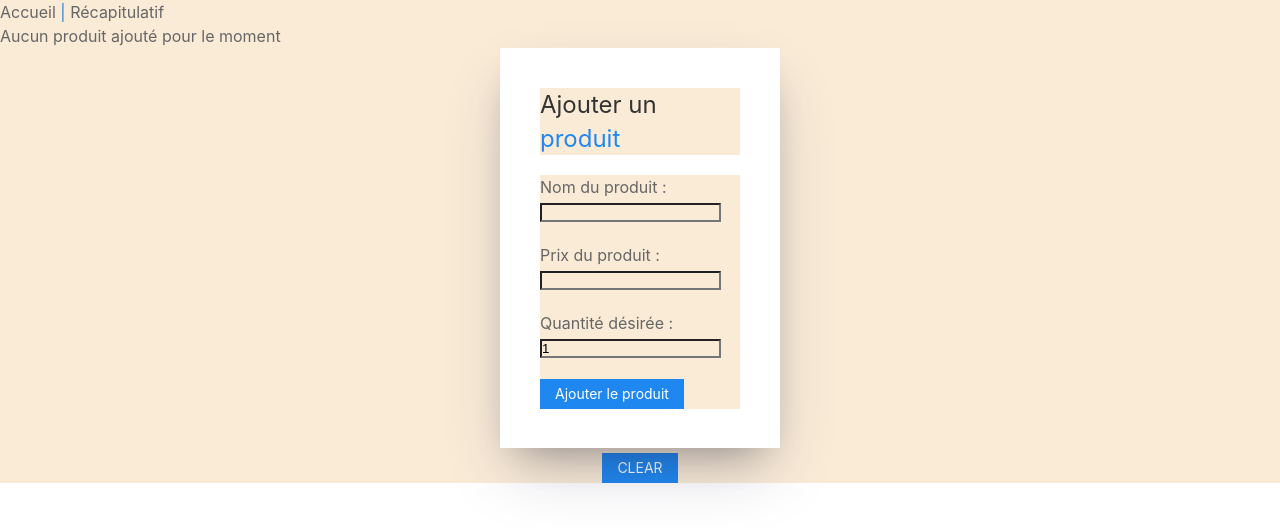
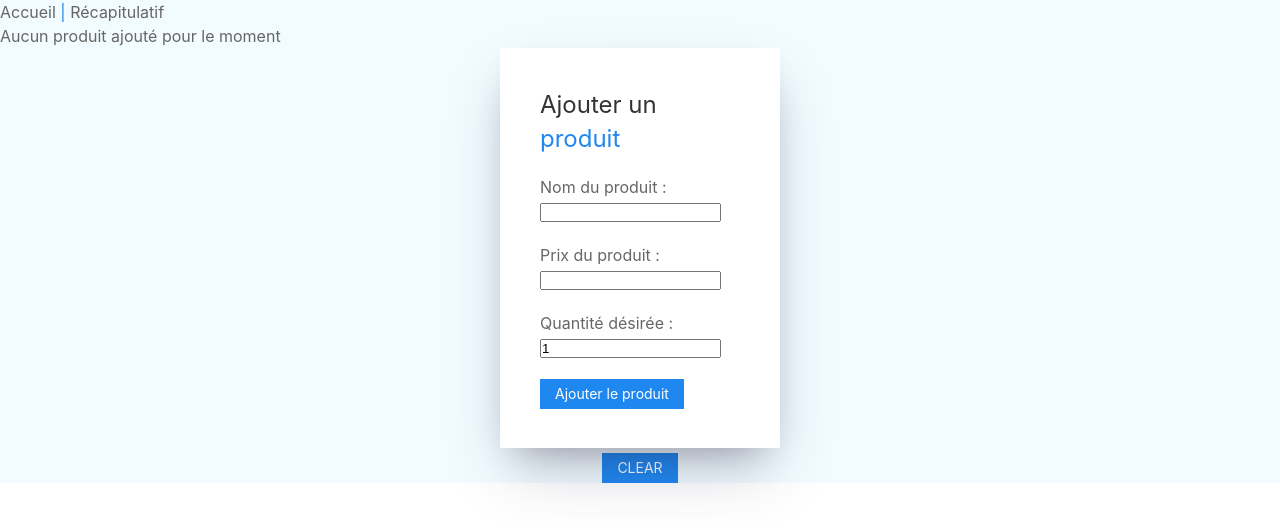
Before and after one commit to Jojoaventurier/Application_PHP, a PHP site: page /appli/ in a window 1280 px wide. Shown: the top 528 px of the page. Run offline with PHP 8.4, Linux system fonts and the light colour scheme; some libraries are stand-ins or nearby versions.

Commit message:
updt background color

```diff
--- a/style.css
+++ b/style.css
@@ -2,7 +2,7 @@
     box-sizing: border-box;
     margin: 0;
     padding: 0;
-    background-color: antiquewhite;
+
 }
 
 #wrapper {
@@ -10,7 +10,7 @@
     flex-direction: column;
     align-content: center;
     align-items: center;
-    background-color: antiquewhite;
+    background-color: rgb(242, 251, 255);
 }
 
 #appBox {
@@ -22,5 +22,5 @@
 }
 
 .grey {
-    background-color: antiquewhite;
+    background-color: rgb(242, 251, 255);
 }
```
